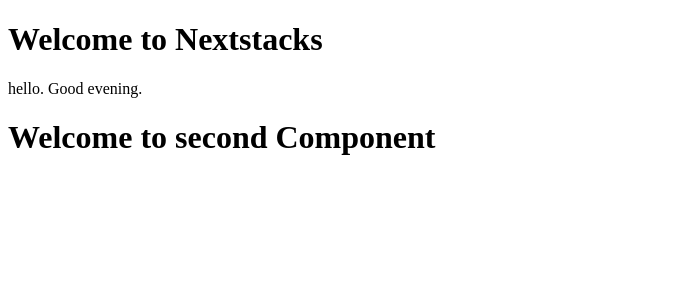
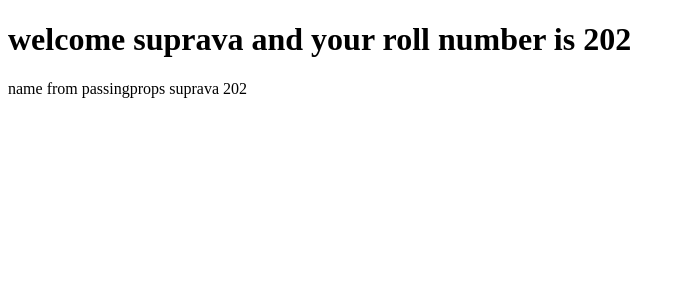
Before and after one commit to suprava16/REACT_SESSION_4, a React (Create React App) app: page / in a window 1280 px wide. Shown: the top 300 px of the page, without its empty margins (0-685 px from the left). Built offline with nearby package versions, Linux system fonts and the light colour scheme.

Commit message:
passing props and destructuring

```diff
--- a/src/App.js
+++ b/src/App.js
@@ -1,12 +1,16 @@
 import React from "react"
 import Welcome,{Welcometwo} from "./Components/Welcome"
+import PassingProps from "./Components/Props/PassingProps"
 class App extends React.Component {
   render() {
     return (
-      <div>
-          <Welcome />
-          <Welcometwo/>
-      </div>
+      <>
+          {/* <Welcome />
+          <Welcometwo/> */}
+          <PassingProps name="suprava" roll={202}/>
+          {/* <PassingProps name="sriya" roll={204}/>
+          <PassingProps name="Rima" roll={205}/> */}
+      </>
     )
   }
 }
--- /dev/null
+++ b/src/Components/Props/PassingProps.js
@@ -0,0 +1,16 @@
+import React from "react"
+import SecondComponent from "./SecondComponent";
+class PassingProps extends React.Component{
+  render(){
+    console.log(this.props)
+    const{name,roll}=this.props
+    return(
+      <div>
+        {/* <h1>welcome {this.props.name} and your roll number is {this.props.roll}</h1> */}
+        <h1>welcome {name} and your roll number is {roll}</h1>
+        <SecondComponent value={this.props}/>
+      </div>
+    )
+  }
+}
+export default PassingProps;
--- /dev/null
+++ b/src/Components/Props/SecondComponent.js
@@ -0,0 +1,15 @@
+import React from "react"
+
+class SecondComponent extends React.Component{
+  render(){
+    console.log(this.props.value.name)
+    const{name,roll}=this.props.value
+    return(
+      <div>
+      {/* <p> name from passingprops {this.props.value.name} {this.props.value.roll}</p> */}
+      <p> name from passingprops {name} {roll}</p>
+      </div>
+    )
+  }
+}
+export default SecondComponent
```
